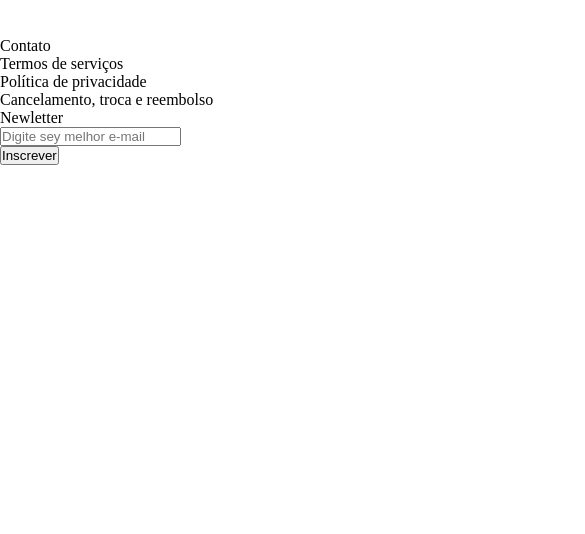
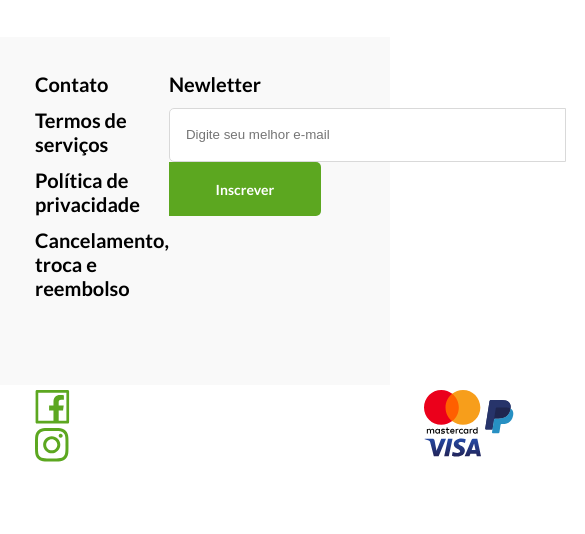
Before and after one commit to MariaSilv255/selfcare--devchallenge, a plain HTML site: page index.html in a window 390 px wide. Shown: the part 1783-2317 px from the top of the page, 585 px wide, since content can reach past the window. Before the commit the page ends 1948 px from the top, so only its background shows below. Drawn offline with nearby package versions, Linux system fonts and the light colour scheme; a script that the page names is missing.

Commit message:
fiz o rodape mas falta o @media para mobile e tablet

```diff
--- a/css/style.css
+++ b/css/style.css
@@ -357,4 +357,83 @@ body {
 
 
     }
+
 }
+
+.rodape {
+    height: 348px;
+    background-color: #F9F9F9;
+
+}
+.rodape-conteudo{
+
+    max-width: 1800px;
+    margin: 0 auto;
+    display: flex;
+    justify-content: space-around;
+    flex-direction: column;
+    flex-wrap: wrap;
+
+}
+
+.rodape-principal {
+    display: flex;
+    justify-content: space-around;
+    padding: 35px;
+
+}
+
+.rodape-temos {
+    display: flex;
+    flex-direction: column;
+    gap: 12px;
+}
+
+.rodape-temos-item {
+    font-family: 'Lato', sans-serif;
+    font-weight: 600;
+    font-size: 20px;
+}
+
+.rodape-form {
+    display: flex;
+    flex-direction: column;
+    gap: 12px;
+}
+
+.rodape-form-item {
+    font-family: 'Lato', sans-serif;
+    font-weight: 600;
+    font-size: 20px;
+}
+
+.rodape-form-input {
+    height: 54px;
+    width: 397px;
+    background: #FFFFFF;
+    border: 0.5px solid #D9D9D9;
+    box-sizing: border-box;
+    padding: 12px 16px 14px;
+    border-radius: 5px 0px 0px 5px;
+}
+
+.rodape-form-button {
+    background: #5CA720;
+    border-radius: 0px 5px 5px 0px;
+    height: 54px;
+    width: 152px;
+    border: none;
+    color: white;
+    font-family: 'Lato', sans-serif;
+    font-weight: 600;
+    font-size: 14px;
+  }
+  .rodape-redesocial{
+    display: flex;
+    justify-content: space-around;
+    flex-direction: row;
+    padding: 35px;
+    margin-top: 20px;
+    gap: 320px;
+
+  }
--- a/index.html
+++ b/index.html
@@ -24,7 +24,7 @@
         </nav>
     </header>
 
-    <main class="conteudo-principal" >
+    <main class="conteudo-principal">
         <section class="conteudo-banner">
             <img class="conteudo-banner-img" class="conteudo-imagem-banner" src="assets/banner.png" alt="Banner">
             <div class="conteudo-principal-promocao-item">
@@ -108,26 +108,37 @@
         </section>
     </main>
     <footer class="rodape">
-        <section class="rodape-contato">
+        <div class="rodape-conteudo">
+        <div class="rodape-principal">
             <div class="rodape-temos">
                 <p class="rodape-temos-item">Contato</p>
                 <p class="rodape-temos-item">Termos de serviços</p>
                 <p class="rodape-temos-item">Política de privacidade</p>
                 <p class="rodape-temos-item">Cancelamento, troca e reembolso</p>
             </div>
-        </section>
-        <section class="rodape-email">
-            <form>
-                <div>
-                    <p>Newletter</p>
-                    <p><input type="email" placeholder="Digite sey melhor e-mail"></p>
-                    <button>Inscrever</button>
-                </div>
-            </form>
-        </section>
-        <section class="rodape-redesociais">
 
-        </section>
+            <div class="rodape-form">
+                <p class="rodape-form-item">Newletter</p>
+                <p class="rodape-form-item">
+                    <input class="rodape-form-input" type="email" placeholder="Digite seu melhor e-mail" /><button
+                        class="rodape-form-button"><label>Inscrever</label></button>
+                </p>
+
+            </div>
+        </div>
+        <div class="rodape-redesocial">
+            <div class="rodape-redesocial-item">
+                <img class="rodape-img" src="assets/Vector.svg">
+                <img class="rodape-img" src="assets/Vector(1).svg">
+            </div>
+            <div class="rodape-cartao">
+                <img class="rodape-img" src="assets/Group88.svg">
+                <img class="rodape-img" src="assets/Group87.svg">
+                <img class="rodape-img" src="assets/Vector(2).svg">
+            </div>
+        </div>
+
+</div>
     </footer>
 </body>
 
```
Also changed, not shown: assets/Group87.svg (added), assets/Group88.svg (added), assets/Vector(1).svg (added), assets/Vector(2).svg (added), assets/Vector.svg (added).
